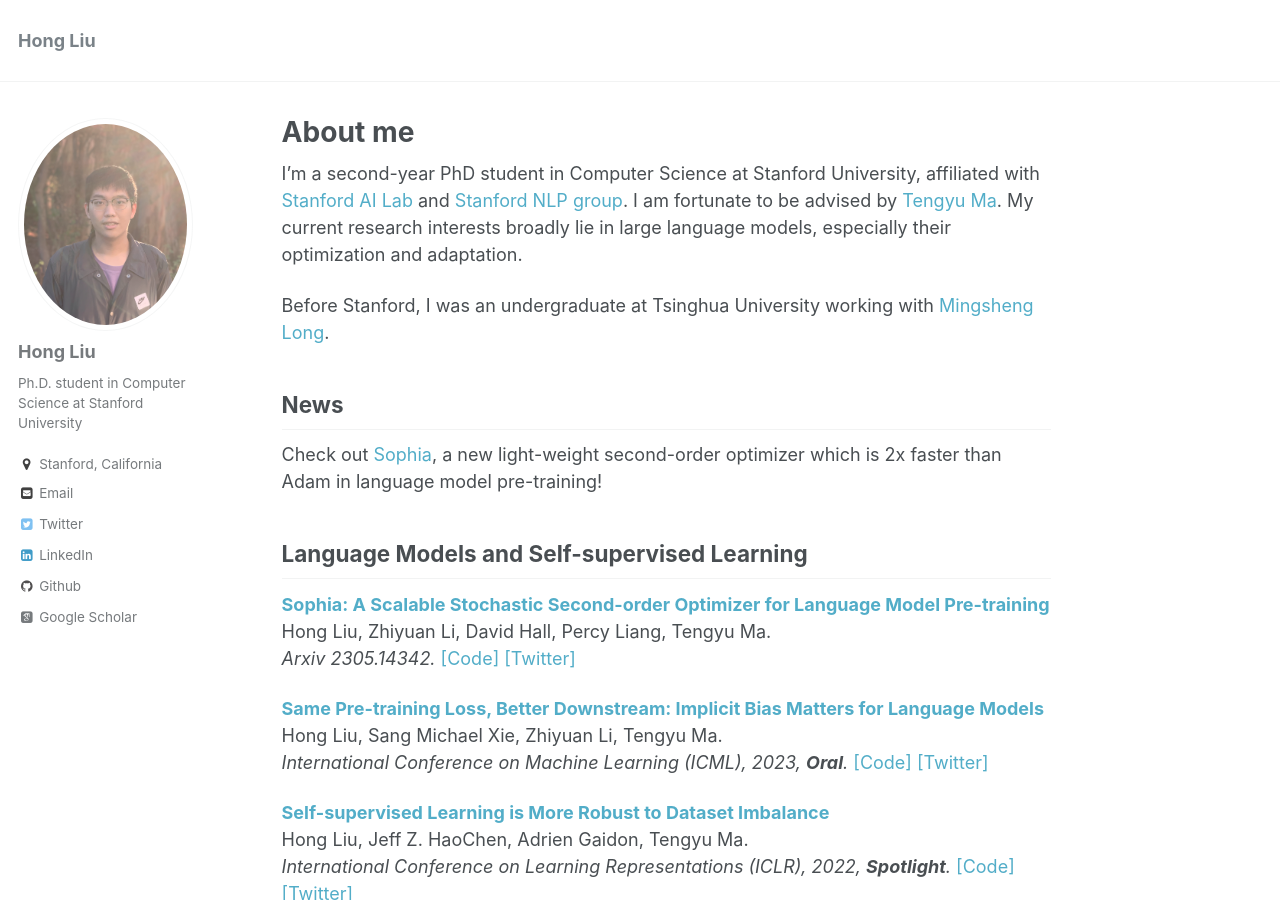
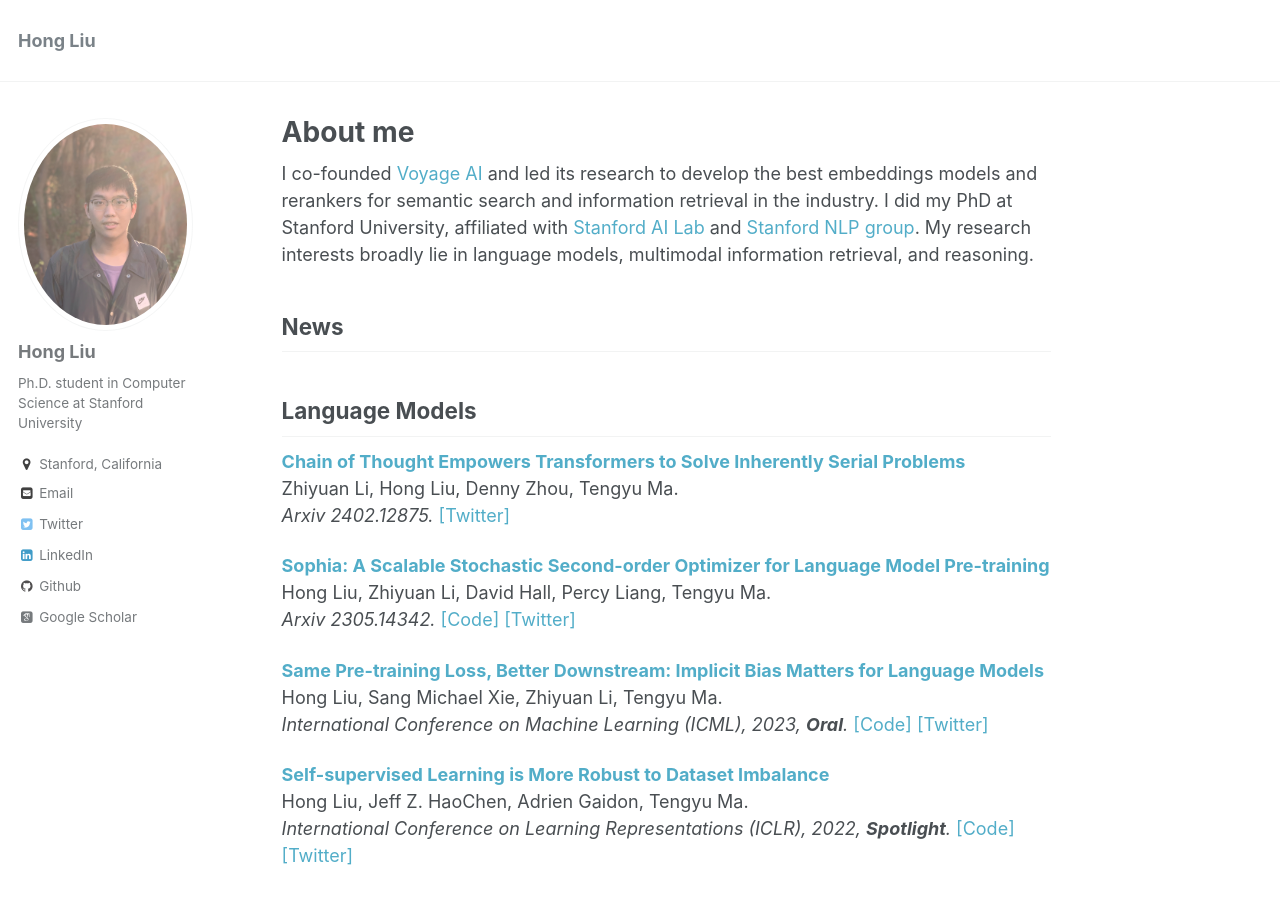
Before and after one commit to Liuhong99/Liuhong99.github.io, a Jekyll site: the page built from _pages/about.md, in a window 1280 px wide and 900 px high. Built offline with Jekyll 4.4.1, drawn with Linux system fonts in a browser that asks for light colours; some web fonts are replaced.

Commit message:
Update about.md

```diff
--- a/_pages/about.md
+++ b/_pages/about.md
@@ -11,16 +11,17 @@ redirect_from:
 
 
 
-I'm a second-year PhD student in Computer Science at Stanford University, affiliated with [Stanford AI Lab](https://ai.stanford.edu) and [Stanford NLP group](https://nlp.stanford.edu). I am fortunate to be advised by [Tengyu Ma](https://ai.stanford.edu/~tengyuma/). My current research interests broadly lie in large language models, especially their optimization and adaptation.
-
-Before Stanford, I was an undergraduate at Tsinghua University working with [Mingsheng Long](http://ise.thss.tsinghua.edu.cn/~mlong).
+I co-founded [Voyage AI](https://www.voyageai.com) and led its research to develop the best embeddings models and rerankers for semantic search and information retrieval in the industry. I did my PhD at Stanford University, affiliated with [Stanford AI Lab](https://ai.stanford.edu) and [Stanford NLP group](https://nlp.stanford.edu). My research interests broadly lie in language models, multimodal information retrieval, and reasoning.
 
 ## News
-Check out [Sophia](https://arxiv.org/pdf/2305.14342), a new light-weight second-order optimizer which is 2x faster than Adam in language model pre-training!
 
 
 
-## Language Models and Self-supervised Learning
+## Language Models
+
+<b>[Chain of Thought Empowers Transformers to Solve Inherently Serial Problems](https://arxiv.org/abs/2402.12875)</b> <br> Zhiyuan Li, Hong Liu, Denny Zhou, Tengyu Ma. <br> <i>Arxiv 2402.12875.</i> [[Twitter]](https://x.com/denny_zhou/status/1835761801453306089)
+
+
 <b>[Sophia: A Scalable Stochastic Second-order Optimizer for Language Model Pre-training](https://arxiv.org/pdf/2305.14342)</b> <br> Hong Liu, Zhiyuan Li, David Hall, Percy Liang, Tengyu Ma. <br> <i>Arxiv 2305.14342.</i> [[Code]](https://github.com/Liuhong99/Sophia) [[Twitter]](https://twitter.com/tengyuma/status/1661412995430219786)
 
 <b>[Same Pre-training Loss, Better Downstream: Implicit Bias Matters for Language Models](https://arxiv.org/pdf/2210.14199)</b> <br> Hong Liu, Sang Michael Xie, Zhiyuan Li, Tengyu Ma. <br><i>International Conference on Machine Learning (ICML), 2023, <b>Oral</b>.</i> [[Code]](https://github.com/Liuhong99/implicitbiasmlmcode) [[Twitter]](https://twitter.com/tengyuma/status/1593328919624617985)
```
